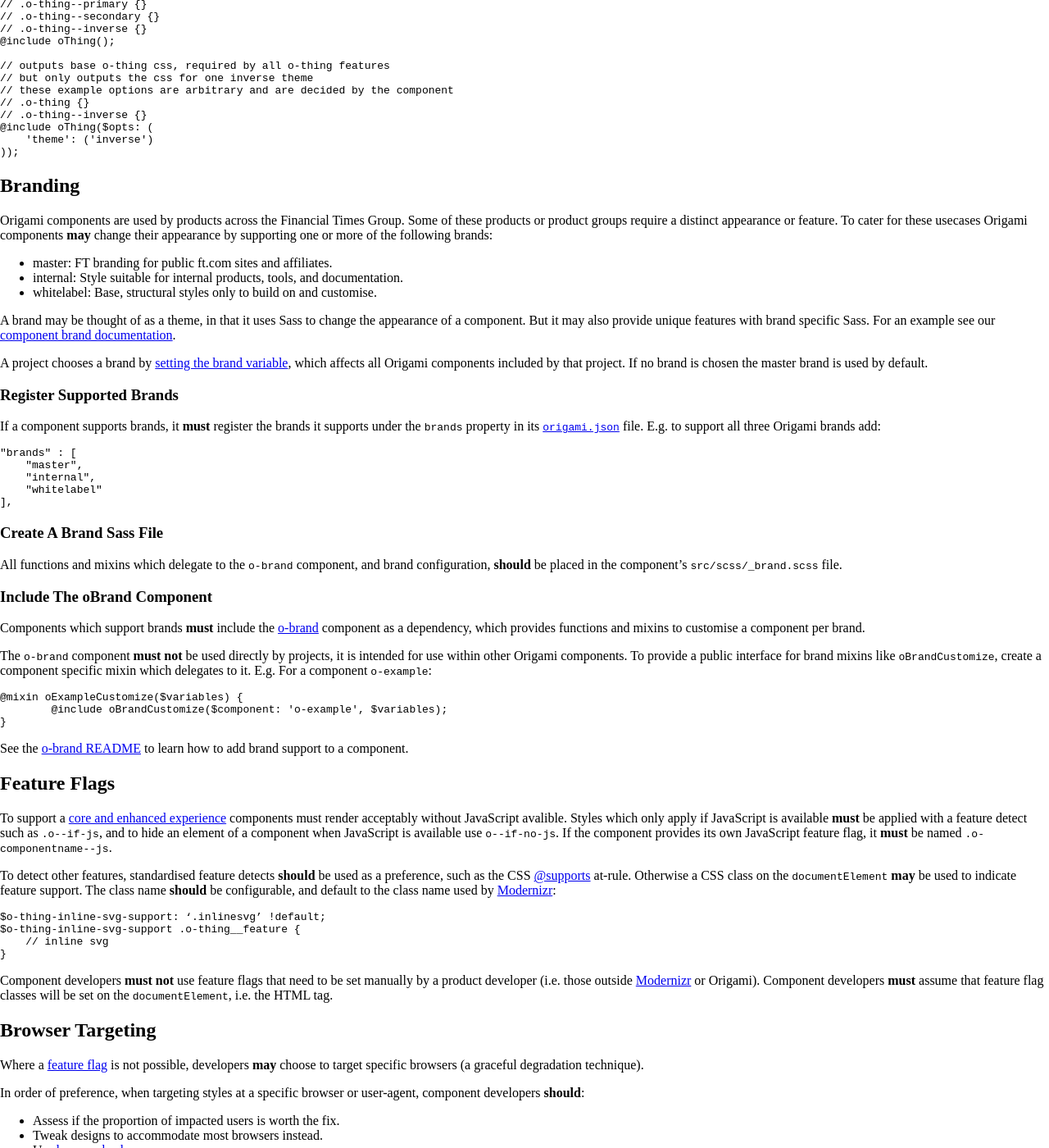
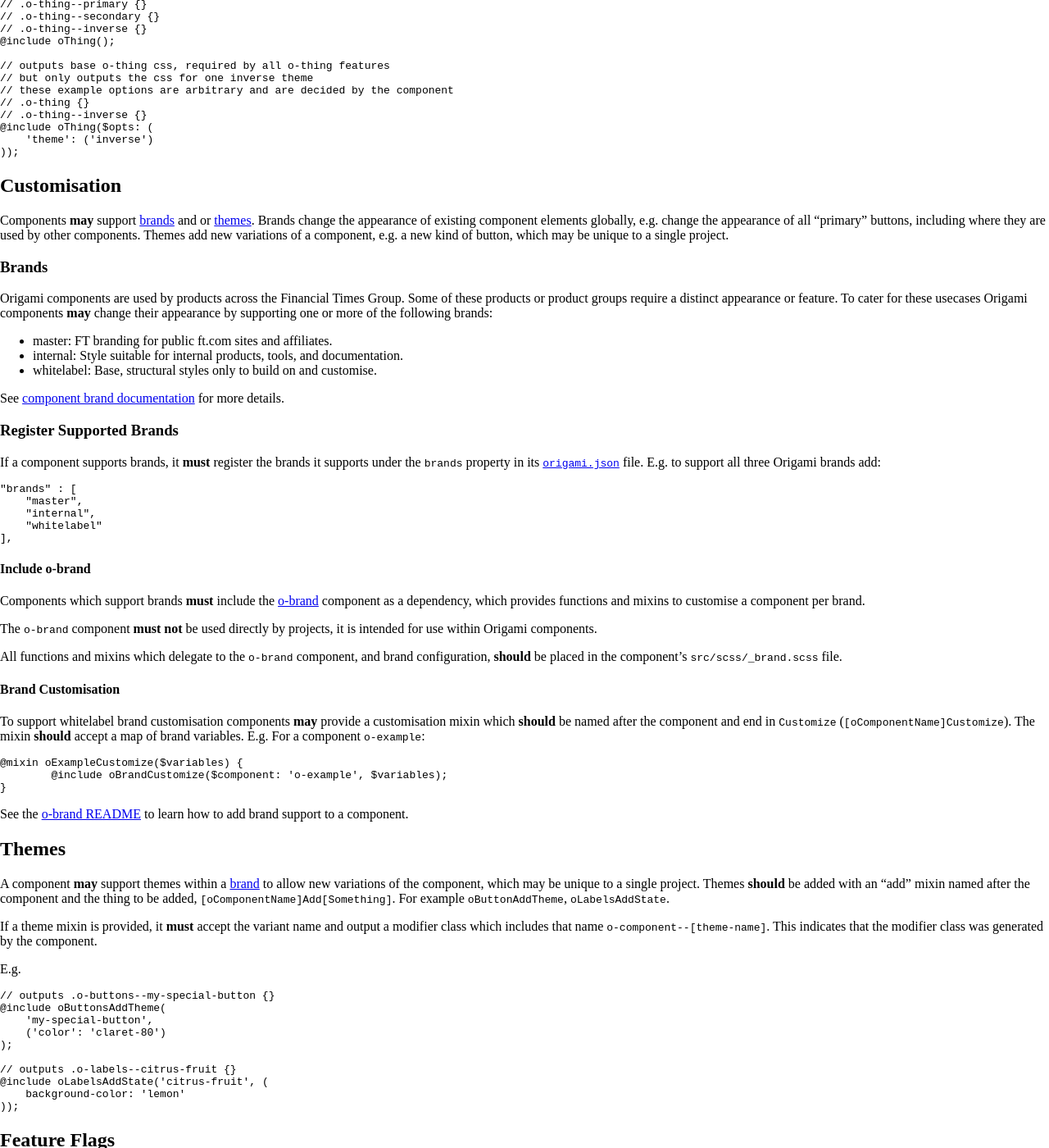
Before and after one commit to Financial-Times/origami-website, a Jekyll site: the page built from _specification-v1/sass.md, in a window 1280 px wide and 1400 px high, scrolled down 2937 px. Shown: the whole window at 82% size. Built offline with Jekyll 4.4.1, drawn with Linux system fonts in a browser that asks for light colours; a style sheet for code colours, icons or effects is not loaded.

Commit message:
Update the Sass spec for consistent naming of customisation mixins.
All Origami maintained components now follow the `oWhateverCustomize`
and `oWhateverAddSomething` naming conventions.

https://github.com/Financial-Times/origami-proposals/issues/14

````diff
--- a/_specification-v1/sass.md
+++ b/_specification-v1/sass.md
@@ -160,7 +160,11 @@ Components **should** provide a primary mixin with a name that matches the compo
 ));
 ```
 
-## Branding
+## Customisation
+
+Components **may** support [brands](#brands) and or [themes](#themes). Brands change the appearance of existing component elements globally, e.g. change the appearance of all "primary" buttons, including where they are used by other components. Themes add new variations of a component, e.g. a new kind of button, which may be unique to a single project.
+
+### Brands
 
 Origami components are used by products across the Financial Times Group. Some of these products or product groups require a distinct appearance or feature. To cater for these usecases Origami components **may** change their appearance by supporting one or more of the following brands:
 
@@ -168,14 +172,11 @@ Origami components are used by products across the Financial Times Group. Some o
 - internal: Style suitable for internal products, tools, and documentation.
 - whitelabel: Base, structural styles only to build on and customise.
 
-A brand may be thought of as a theme, in that it uses Sass to change the appearance of a component. But it may also provide unique features with brand specific Sass. For an example see our [component brand documentation](/docs/components/branding/).
-
-A project chooses a brand by [setting the brand variable](/docs/components/branding/#configure-your-projects-brand), which affects all Origami components included by that project. If no brand is chosen the master brand is used by default.
+See [component brand documentation](/docs/components/branding/) for more details.
 
 ### Register Supported Brands
 
-If a component supports brands, it **must** register the brands it supports under the `brands` property in its [`origami.json`](/spec/v1/manifest/) file.
-E.g. to support all three Origami brands add:
+If a component supports brands, it **must** register the brands it supports under the `brands` property in its [`origami.json`](/spec/v1/manifest/) file. E.g. to support all three Origami brands add:
 
 ```json
 "brands" : [
@@ -185,15 +186,17 @@ E.g. to support all three Origami brands add:
 ],
 ```
 
-### Create A Brand Sass File
+#### Include o-brand
+
+Components which support brands **must** include the [o-brand](https://registry.origami.ft.com/components/o-brand/readme) component as a dependency, which provides functions and mixins to customise a component per brand.
+
+The `o-brand` component **must not** be used directly by projects, it is intended for use within Origami components.
 
 All functions and mixins which delegate to the `o-brand` component, and brand configuration, **should** be placed in the component's `src/scss/_brand.scss` file.
 
-### Include The oBrand Component
+#### Brand Customisation
 
-Components which support brands **must** include the [o-brand](https://registry.origami.ft.com/components/o-brand/readme) component as a dependency, which provides functions and mixins to customise a component per brand.
-
-The `o-brand` component **must not** be used directly by projects, it is intended for use within other Origami components. To provide a public interface for brand mixins like `oBrandCustomize`, create a component specific mixin which delegates to it. E.g. For a component `o-example`:
+To support whitelabel brand customisation components **may** provide a customisation mixin which **should** be named after the component and end in `Customize` (`[oComponentName]Customize`). The mixin **should** accept a map of brand variables. E.g. For a component `o-example`:
 ```scss
 @mixin oExampleCustomize($variables) {
 	@include oBrandCustomize($component: 'o-example', $variables);
@@ -201,6 +204,26 @@ The `o-brand` component **must not** be used directly by projects, it is intende
 ```
 
 See the [o-brand README](https://registry.origami.ft.com/components/o-brand/readme) to learn how to add brand support to a component.
+
+## Themes
+
+A component **may** support themes within a [brand](#brands) to allow new variations of the component, which may be unique to a single project. Themes **should** be added with an "add" mixin named after the component and the thing to be added, `[oComponentName]Add[Something]`. For example `oButtonAddTheme`, `oLabelsAddState`.
+
+If a theme mixin is provided, it **must** accept the variant name and output a modifier class which includes that name `o-component--[theme-name]`. This indicates that the modifier class was generated by the component.
+
+E.g.
+```scss
+// outputs .o-buttons--my-special-button {}
+@include oButtonsAddTheme(
+    'my-special-button',
+    ('color': 'claret-80')
+);
+
+// outputs .o-labels--citrus-fruit {}
+@include oLabelsAddState('citrus-fruit', (
+    background-color: 'lemon'
+));
+```
 
 ## Feature Flags
 
````
